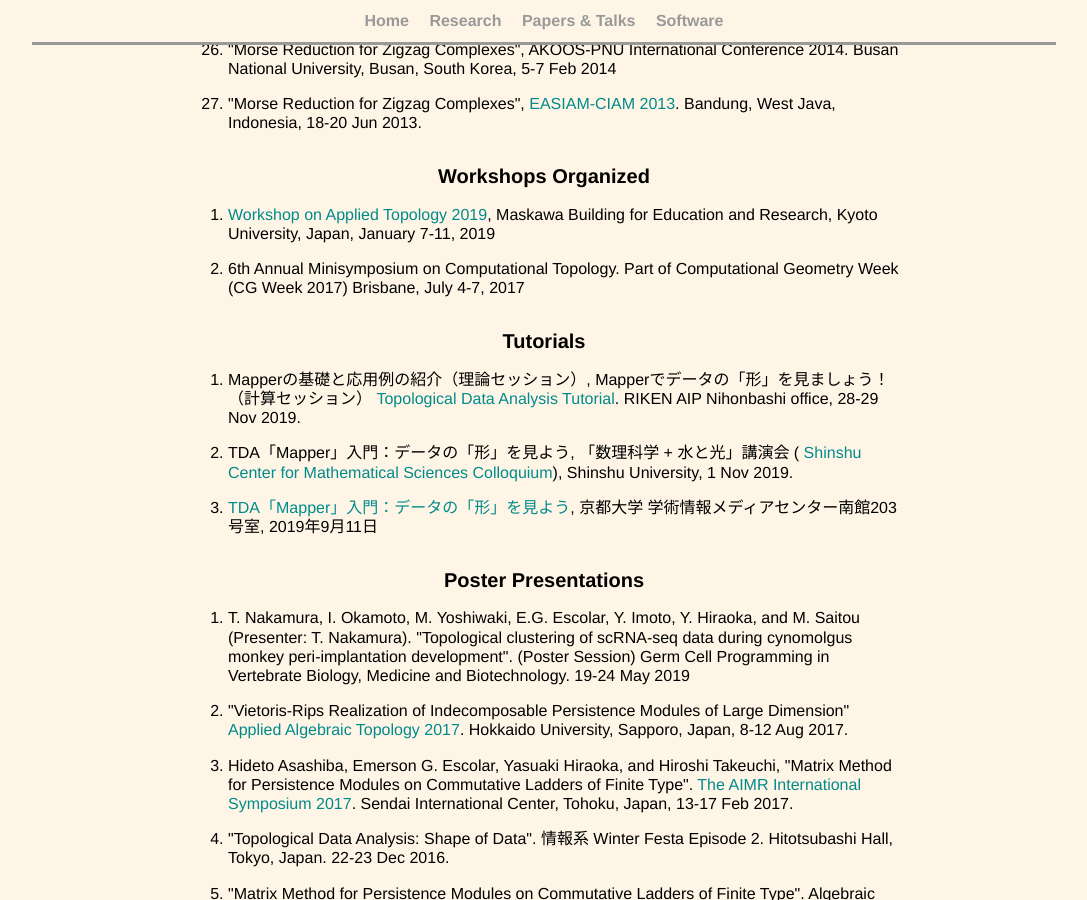
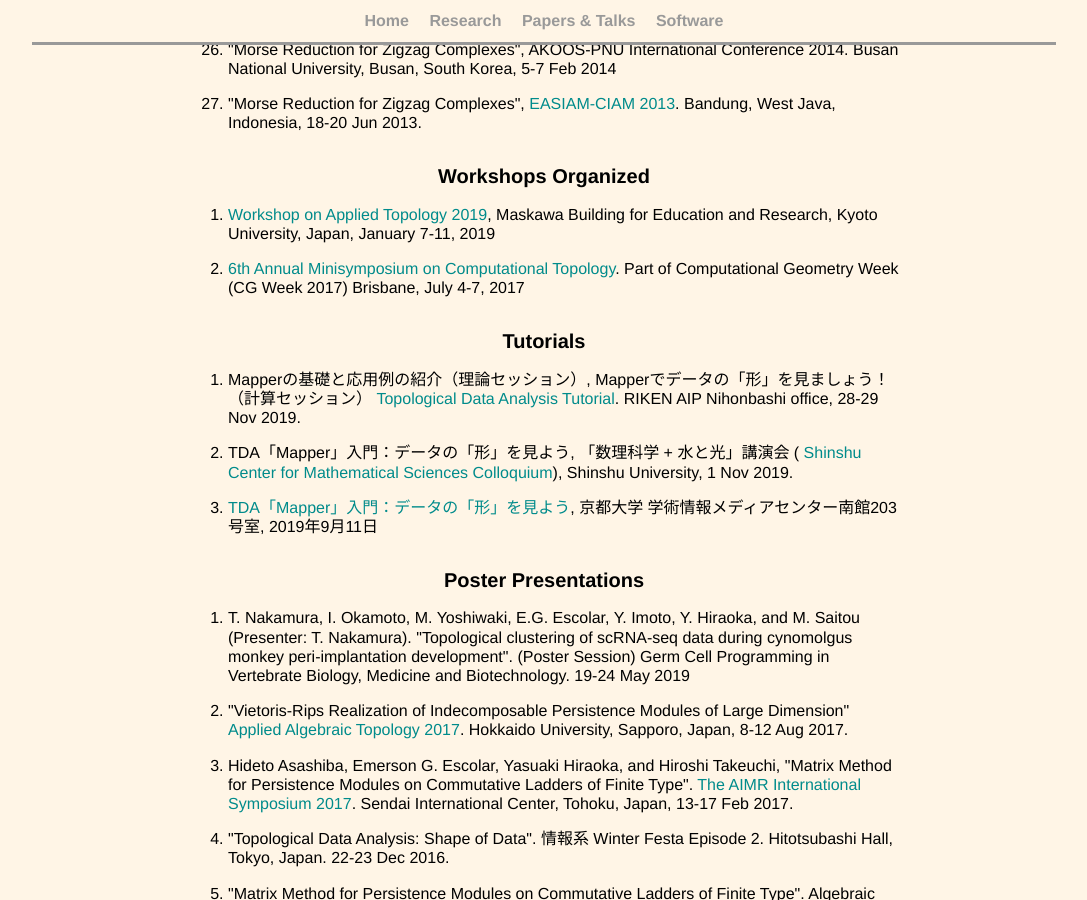
Before and after one commit to emerson-escolar/emerson-escolar.github.io, a Jekyll site: the page built from research_lists.html, in a window 1280 px wide and 900 px high, scrolled down 3059 px. Shown: the whole window, without its empty margins (96-1183 px from the left). Built offline with Jekyll 4.4.1, drawn with Linux system fonts in a browser that asks for light colours.

Commit message:
amcs link

```diff
--- a/research_lists.html
+++ b/research_lists.html
@@ -414,7 +414,9 @@ title: Emer's Papers & Talks
       Kyoto University, Japan, January 7-11, 2019
 		</li>
 
-		<li> 6th Annual Minisymposium on Computational Topology.
+		<li>
+      <a target="_blank" href="http://www.wpi-aimr.tohoku.ac.jp/hiraoka_labo/eescolar/comptopo2017/">
+        6th Annual Minisymposium on Computational Topology</a>.
       Part of Computational Geometry Week (CG Week 2017)
       Brisbane, July 4-7, 2017
 		</li>
```
